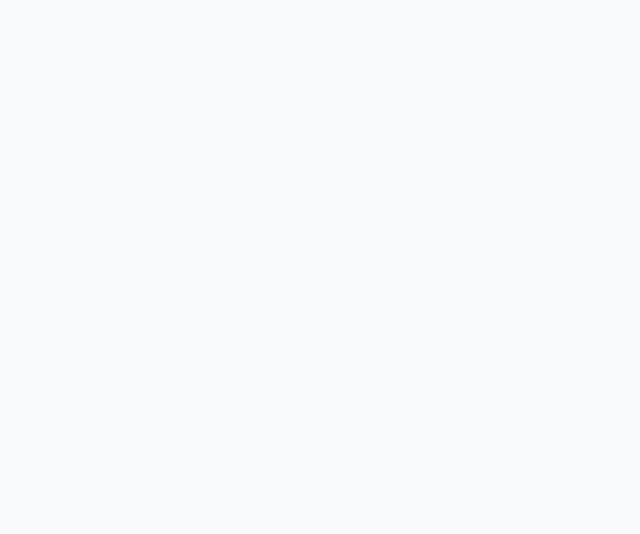
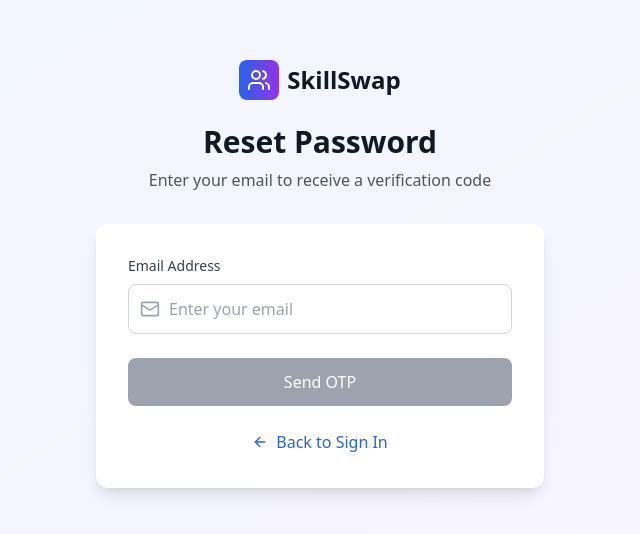
Before and after one commit to ShyanCS/SkillxSwap, a React (Vite) app in the folder frontend/: page /forgot-password in a window 1280 px wide. Before the commit this address had no page. Shown: the part 126-660 px from the top of the page, without its empty margins (320-960 px from the left). Built offline with nearby package versions, Linux system fonts and the light colour scheme.

Commit message:
Forget password feature addition

```diff
--- a/frontend/src/App.jsx
+++ b/frontend/src/App.jsx
@@ -4,6 +4,7 @@ import { AuthProvider, useAuth } from './contexts/AuthContext';
 import LandingPage from './pages/LandingPage';
 import LoginPage from './pages/LoginPage';
 import RegisterPage from './pages/RegisterPage';
+import ForgotPasswordPage from './pages/ForgotPasswordPage';
 import ProfileSetupPage from './pages/ProfileSetupPage';
 import DashboardPage from './pages/DashboardPage';
 import MySkillsPage from './pages/MySkillsPage';
@@ -29,6 +30,7 @@ function AppContent() {
         <Route path="/" element={user ? <Navigate to="/dashboard" /> : <LandingPage />} />
         <Route path="/login" element={user ? <Navigate to="/dashboard" /> : <LoginPage />} />
         <Route path="/register" element={user ? <Navigate to="/dashboard" /> : <RegisterPage />} />
+        <Route path="/forgot-password" element={user ? <Navigate to="/dashboard" /> : <ForgotPasswordPage />} />
         <Route path="/profile-setup" element={<ProtectedRoute><ProfileSetupPage /></ProtectedRoute>} />
         <Route path="/dashboard" element={<ProtectedRoute><DashboardPage /></ProtectedRoute>} />
         <Route path="/skills" element={<ProtectedRoute><MySkillsPage /></ProtectedRoute>} />
--- /dev/null
+++ b/frontend/src/pages/ForgotPasswordPage.jsx
@@ -0,0 +1,292 @@
+import React, { useState } from 'react';
+import { Link, useNavigate } from 'react-router-dom';
+import { Users, Mail, ArrowLeft } from 'lucide-react';
+
+const ForgotPasswordPage = () => {
+  const navigate = useNavigate();
+  const [email, setEmail] = useState('');
+  const [otp, setOtp] = useState('');
+  const [newPassword, setNewPassword] = useState('');
+  const [confirmPassword, setConfirmPassword] = useState('');
+  const [isLoading, setIsLoading] = useState(false);
+  const [error, setError] = useState('');
+  const [success, setSuccess] = useState('');
+  const [showOtpInput, setShowOtpInput] = useState(false);
+  const [isOtpVerified, setIsOtpVerified] = useState(false);
+  const [isRequestingOtp, setIsRequestingOtp] = useState(false);
+  const [isVerifyingOtp, setIsVerifyingOtp] = useState(false);
+
+  const handleRequestOtp = async (e) => {
+    e.preventDefault();
+    setError('');
+    setSuccess('');
+
+    if (!email) {
+      setError('Please enter your email address');
+      return;
+    }
+
+    // Basic email validation
+    const emailRegex = /^[^\s@]+@[^\s@]+\.[^\s@]+$/;
+    if (!emailRegex.test(email)) {
+      setError('Please enter a valid email address');
+      return;
+    }
+
+    setIsRequestingOtp(true);
+    try {
+      const response = await fetch('/api/auth/request-otp', {
+        method: 'POST',
+        headers: {
+          'Content-Type': 'application/json',
+        },
+        body: JSON.stringify({ email: email }),
+      });
+
+      const data = await response.json();
+
+      if (response.ok) {
+        setShowOtpInput(true);
+        setSuccess('OTP sent to your email address');
+      } else {
+        setError(data.error || 'Failed to send OTP');
+      }
+    } catch (err) {
+      setError('Network error. Please try again.');
+    } finally {
+      setIsRequestingOtp(false);
+    }
+  };
+
+  const handleVerifyOtp = async (e) => {
+    e.preventDefault();
+    setError('');
+    setSuccess('');
+
+    if (!otp) {
+      setError('Please enter the OTP');
+      return;
+    }
+
+    setIsVerifyingOtp(true);
+    try {
+      const response = await fetch('/api/auth/verify-otp', {
+        method: 'POST',
+        headers: {
+          'Content-Type': 'application/json',
+        },
+        body: JSON.stringify({
+          email: email,
+          otp: otp
+        }),
+      });
+
+      const data = await response.json();
+
+      if (response.ok) {
+        setIsOtpVerified(true);
+        setSuccess('Email verified successfully! You can now set a new password.');
+      } else {
+        setError(data.error || 'Invalid OTP');
+      }
+    } catch (err) {
+      setError('Network error. Please try again.');
+    } finally {
+      setIsVerifyingOtp(false);
+    }
+  };
+
+  const handleResetPassword = async (e) => {
+    e.preventDefault();
+    setError('');
+    setSuccess('');
+
+    if (newPassword !== confirmPassword) {
+      setError('Passwords do not match');
+      return;
+    }
+
+    if (newPassword.length < 6) {
+      setError('Password must be at least 6 characters long');
+      return;
+    }
+
+    setIsLoading(true);
+    try {
+      // Here you would call your reset password API
+      // For now, we'll simulate the API call
+      await new Promise(resolve => setTimeout(resolve, 2000));
+      setSuccess('Password reset successfully! Redirecting to sign in...');
+
+      // Wait a moment to show the success message, then redirect
+      setTimeout(() => {
+        navigate('/login');
+      }, 2000);
+
+    } catch (err) {
+      setError('Failed to reset password. Please try again.');
+    } finally {
+      setIsLoading(false);
+    }
+  };
+
+  const getSubmitHandler = () => {
+    if (isOtpVerified) {
+      return handleResetPassword;
+    } else if (showOtpInput) {
+      return handleVerifyOtp;
+    } else {
+      return handleRequestOtp;
+    }
+  };
+
+  const getSubmitButtonText = () => {
+    if (isLoading) return 'Resetting Password...';
+    if (isVerifyingOtp) return 'Verifying...';
+    if (isRequestingOtp) return 'Sending OTP...';
+    if (isOtpVerified) return 'Reset Password';
+    if (showOtpInput) return 'Verify OTP';
+    return 'Send OTP';
+  };
+
+  const isSubmitDisabled = () => {
+    if (isLoading || isRequestingOtp || isVerifyingOtp) return true;
+    if (isOtpVerified) return !newPassword || !confirmPassword;
+    if (showOtpInput) return !otp;
+    return !email;
+  };
+
+  return (
+    <div className="min-h-screen bg-gradient-to-br from-blue-50 to-purple-50 flex items-center justify-center px-4">
+      <div className="max-w-md w-full">
+        {/* Logo */}
+        <div className="text-center mb-8">
+          <Link to="/" className="inline-flex items-center space-x-2">
+            <div className="w-10 h-10 bg-gradient-to-r from-blue-600 to-purple-600 rounded-lg flex items-center justify-center">
+              <Users className="w-6 h-6 text-white" />
+            </div>
+            <span className="text-2xl font-bold text-gray-900">SkillSwap</span>
+          </Link>
+          <h2 className="mt-6 text-3xl font-bold text-gray-900">Reset Password</h2>
+          <p className="mt-2 text-gray-600">Enter your email to receive a verification code</p>
+        </div>
+
+        {/* Form */}
+        <div className="bg-white rounded-xl shadow-lg p-8">
+          <form onSubmit={getSubmitHandler()} className="space-y-6">
+            {error && (
+              <div className="bg-red-50 border border-red-200 text-red-600 px-4 py-3 rounded-lg">
+                {error}
+              </div>
+            )}
+
+            {success && (
+              <div className="bg-green-50 border border-green-200 text-green-600 px-4 py-3 rounded-lg">
+                {success}
+              </div>
+            )}
+
+            <div>
+              <label htmlFor="email" className="block text-sm font-medium text-gray-700 mb-2">
+                Email Address
+              </label>
+              <div className="relative">
+                <Mail className="absolute left-3 top-1/2 transform -translate-y-1/2 text-gray-400 w-5 h-5" />
+                <input
+                  id="email"
+                  name="email"
+                  type="email"
+                  required
+                  value={email}
+                  onChange={(e) => setEmail(e.target.value)}
+                  disabled={isOtpVerified}
+                  className="w-full pl-10 pr-4 py-3 border border-gray-300 rounded-lg focus:ring-2 focus:ring-blue-500 focus:border-transparent disabled:bg-gray-100"
+                  placeholder="Enter your email"
+                />
+              </div>
+            </div>
+
+            {/* OTP Input Section */}
+            {showOtpInput && !isOtpVerified && (
+              <div className="border border-gray-200 rounded-lg p-4 bg-gray-50">
+                <label htmlFor="otp" className="block text-sm font-medium text-gray-700 mb-2">
+                  Enter OTP
+                </label>
+                <input
+                  id="otp"
+                  name="otp"
+                  type="text"
+                  value={otp}
+                  onChange={(e) => setOtp(e.target.value)}
+                  className="w-full px-4 py-3 border border-gray-300 rounded-lg focus:ring-2 focus:ring-blue-500 focus:border-transparent"
+                  placeholder="Enter 6-digit OTP"
+                  maxLength="6"
+                />
+                <p className="text-xs text-gray-500 mt-2">
+                  Check your email for the 6-digit OTP code
+                </p>
+              </div>
+            )}
+
+            {/* New Password Section */}
+            {isOtpVerified && (
+              <>
+                <div>
+                  <label htmlFor="newPassword" className="block text-sm font-medium text-gray-700 mb-2">
+                    New Password
+                  </label>
+                  <input
+                    id="newPassword"
+                    name="newPassword"
+                    type="password"
+                    required
+                    value={newPassword}
+                    onChange={(e) => setNewPassword(e.target.value)}
+                    className="w-full px-4 py-3 border border-gray-300 rounded-lg focus:ring-2 focus:ring-blue-500 focus:border-transparent"
+                    placeholder="Enter new password"
+                  />
+                </div>
+
+                <div>
+                  <label htmlFor="confirmPassword" className="block text-sm font-medium text-gray-700 mb-2">
+                    Confirm New Password
+                  </label>
+                  <input
+                    id="confirmPassword"
+                    name="confirmPassword"
+                    type="password"
+                    required
+                    value={confirmPassword}
+                    onChange={(e) => setConfirmPassword(e.target.value)}
+                    className="w-full px-4 py-3 border border-gray-300 rounded-lg focus:ring-2 focus:ring-blue-500 focus:border-transparent"
+                    placeholder="Confirm new password"
+                  />
+                </div>
+              </>
+            )}
+
+            <button
+              type="submit"
+              disabled={isSubmitDisabled()}
+              className="w-full bg-blue-600 hover:bg-blue-700 disabled:bg-gray-400 text-white py-3 px-4 rounded-lg font-medium transition-colors disabled:cursor-not-allowed"
+            >
+              {getSubmitButtonText()}
+            </button>
+          </form>
+
+          <div className="mt-6 text-center">
+            <Link
+              to="/login"
+              className="inline-flex items-center text-blue-600 hover:text-blue-700 font-medium"
+            >
+              <ArrowLeft className="w-4 h-4 mr-2" />
+              Back to Sign In
+            </Link>
+          </div>
+        </div>
+      </div>
+    </div>
+  );
+};
+
+export default ForgotPasswordPage;
```
